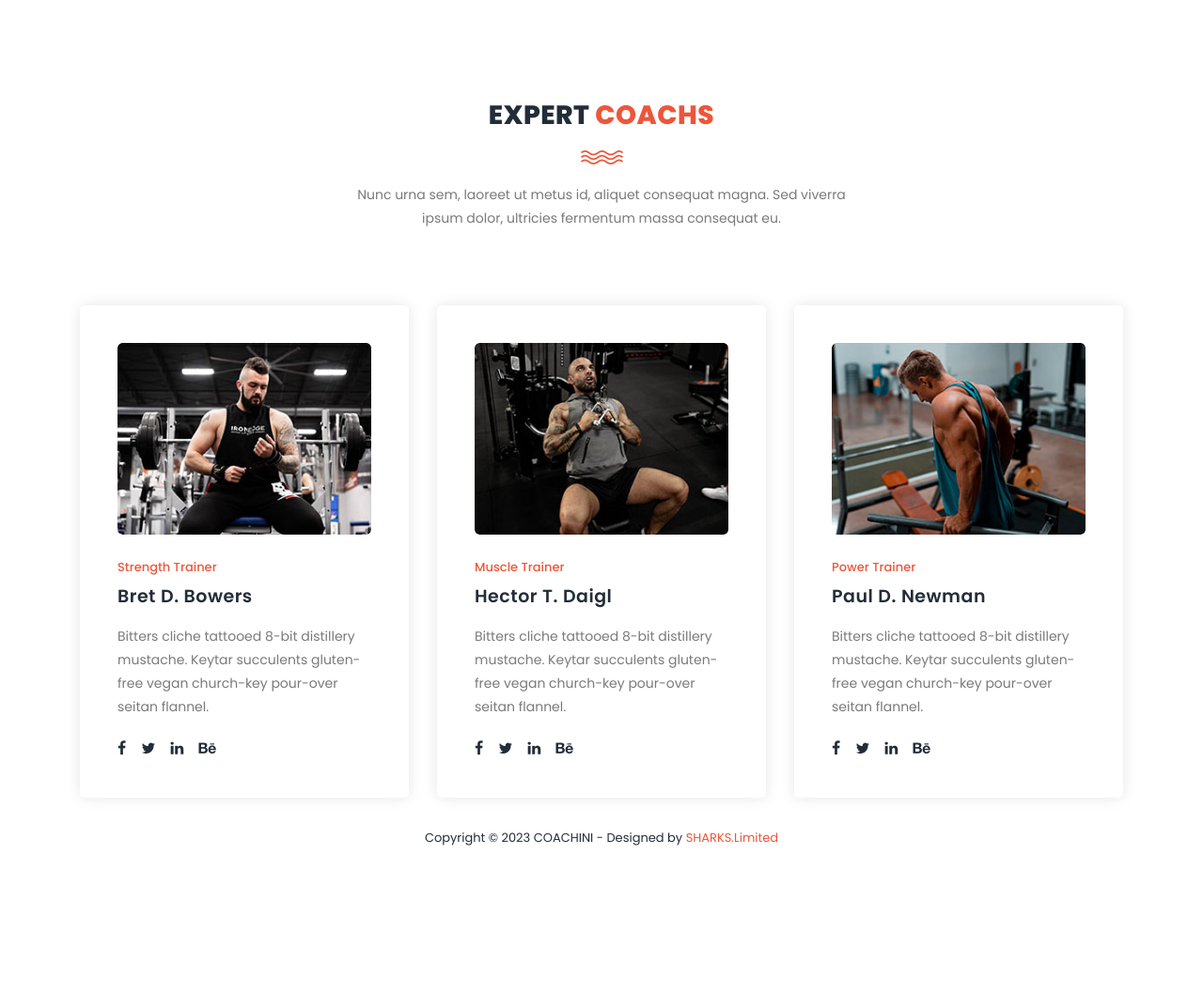
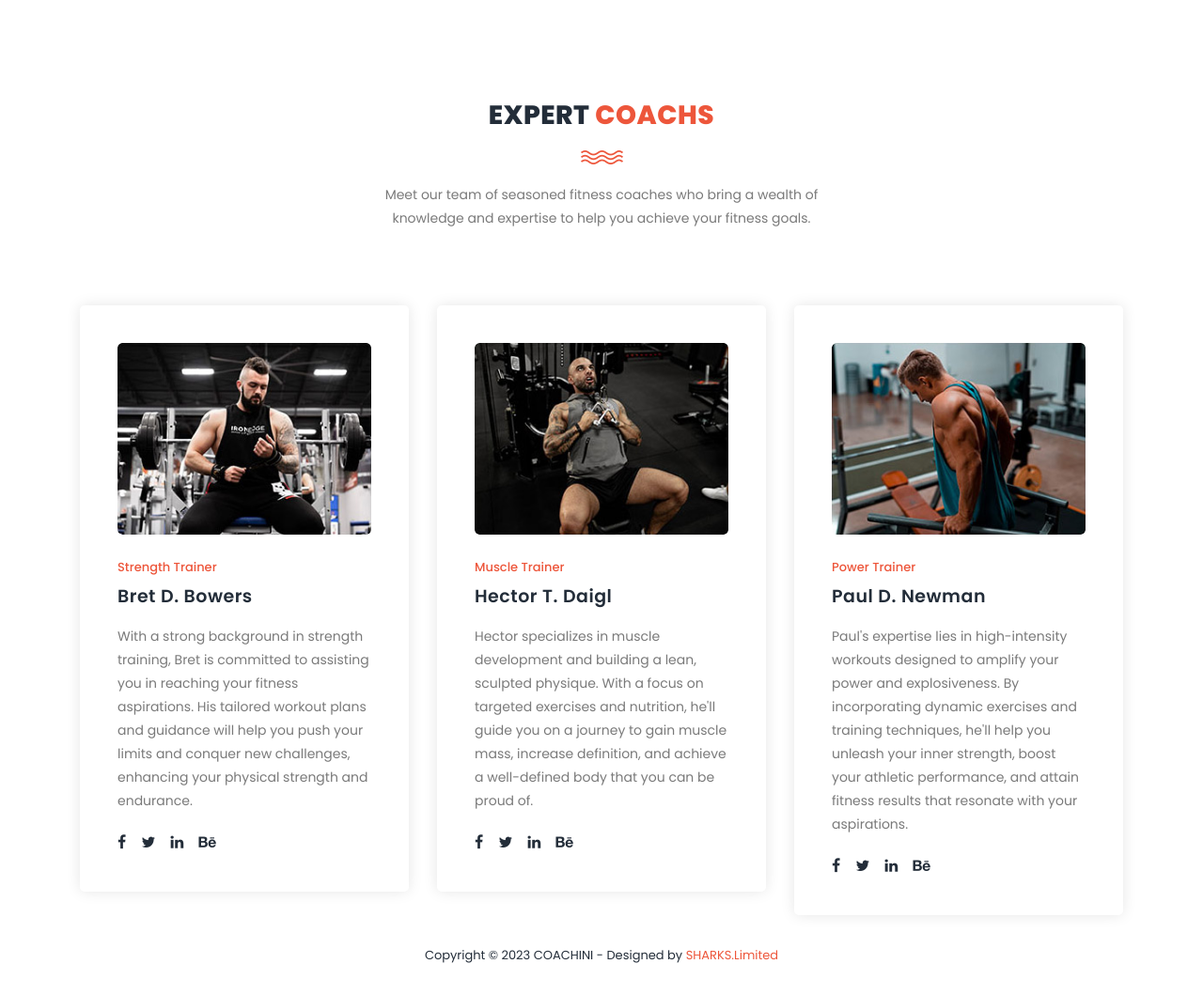
Before and after one commit to Sharks-Limited/PROJECT_PYTHON, a Flask app: page / in a window 1280 px wide. Shown: the part 801-1860 px from the top of the page at 94% size. Before the commit the page ends 1701 px from the top, so only its background shows below. Run offline with Flask 3, Linux system fonts and the light colour scheme; some libraries are stand-ins or nearby versions.

Commit message:
minor fixes

```diff
--- a/Coach_Me/flask_app/templates/dashboard_admin.html
+++ b/Coach_Me/flask_app/templates/dashboard_admin.html
@@ -191,7 +191,6 @@
             </div>
 
         </div>
-        <p>dont forget to create a route for /users/show and template</p>
     </section>
 
 
--- a/Coach_Me/flask_app/templates/dashboard_user.html
+++ b/Coach_Me/flask_app/templates/dashboard_user.html
@@ -58,7 +58,7 @@
                                         class="text-danger">{{user.first_name}}</span></a></li>
 
                             <li class="main-button">
-                                <form action="/logout" method="post" class="dropdown-item">
+                                <form action="/logout" method="post">
                                     <input type="submit" value="Logout" class="btn btn-danger">
                                 </form>
                             </li>
--- a/Coach_Me/flask_app/templates/landing_page.html
+++ b/Coach_Me/flask_app/templates/landing_page.html
@@ -94,7 +94,7 @@
                     <div class="section-heading">
                         <h2>Expert <em>Coachs</em></h2>
                         <img src="{{ url_for('static', filename='assets/images/line-dec.png') }}" alt="">
-                        <p>Nunc urna sem, laoreet ut metus id, aliquet consequat magna. Sed viverra ipsum dolor, ultricies fermentum massa consequat eu.</p>
+                        <p>Meet our team of seasoned fitness coaches who bring a wealth of knowledge and expertise to help you achieve your fitness goals.</p>
                     </div>
                 </div>
             </div>
@@ -108,7 +108,7 @@
                         <div class="down-content">
                             <span>Strength Trainer</span>
                             <h4>Bret D. Bowers</h4>
-                            <p>Bitters cliche tattooed 8-bit distillery mustache. Keytar succulents gluten-free vegan church-key pour-over seitan flannel.</p>
+                            <p>With a strong background in strength training, Bret is committed to assisting you in reaching your fitness aspirations. His tailored workout plans and guidance will help you push your limits and conquer new challenges, enhancing your physical strength and endurance.</p>
                             <ul class="social-icons">
                                 <li><a href="#"><i class="fa fa-facebook"></i></a></li>
                                 <li><a href="#"><i class="fa fa-twitter"></i></a></li>
@@ -126,7 +126,7 @@
                         <div class="down-content">
                             <span>Muscle Trainer</span>
                             <h4>Hector T. Daigl</h4>
-                            <p>Bitters cliche tattooed 8-bit distillery mustache. Keytar succulents gluten-free vegan church-key pour-over seitan flannel.</p>
+                            <p>Hector specializes in muscle development and building a lean, sculpted physique. With a focus on targeted exercises and nutrition, he'll guide you on a journey to gain muscle mass, increase definition, and achieve a well-defined body that you can be proud of.</p>
                             <ul class="social-icons">
                                 <li><a href="#"><i class="fa fa-facebook"></i></a></li>
                                 <li><a href="#"><i class="fa fa-twitter"></i></a></li>
@@ -145,7 +145,7 @@
                         <div class="down-content">
                             <span>Power Trainer</span>
                             <h4>Paul D. Newman</h4>
-                            <p>Bitters cliche tattooed 8-bit distillery mustache. Keytar succulents gluten-free vegan church-key pour-over seitan flannel.</p>
+                            <p>Paul's expertise lies in high-intensity workouts designed to amplify your power and explosiveness. By incorporating dynamic exercises and training techniques, he'll help you unleash your inner strength, boost your athletic performance, and attain fitness results that resonate with your aspirations.</p>
                             <ul class="social-icons">
                                 <li><a href="#"><i class="fa fa-facebook"></i></a></li>
                                 <li><a href="#"><i class="fa fa-twitter"></i></a></li>
--- a/Coach_Me/flask_app/templates/my_program.html
+++ b/Coach_Me/flask_app/templates/my_program.html
@@ -56,12 +56,12 @@
                             <!-- <li class="scroll-to-section"><a href="">create</a></li>  -->
                             <li class="scroll-to-section"><a href="">Welcome <span
                                         class="text-danger">{{user.first_name}}</span></a></li>
-                            <li class="main-button scroll-to-section">
+                            <!-- <li class="main-button scroll-to-section">TEST</li> -->
+                            <li class="scroll-to-section">
                                 <form action="/logout" method="post">
                                     <input type="submit" value="Logout" class="btn btn-danger">
                                 </form>
                             </li>
-                            <li class="scroll-to-section"><a href="/dashboard_user">Go Back</a></li>
                         </ul>
                         <a class='menu-trigger'>
                             <span>Menu</span>
--- a/Coach_Me/flask_app/templates/plan_your_week.html
+++ b/Coach_Me/flask_app/templates/plan_your_week.html
@@ -116,6 +116,8 @@
                                             data-bs-target="#exampleModalCenter{{exercise.id}}"><span
                                                 class="text-danger">Exercice Name:</span>
                                             {{exercise.exercice_name}}</a>
+                                            <img src="{{ url_for('static', filename=exercise.exercice_picture.replace('flask_app/static/', '')) }}"
+                                            class="card-img-top w-25" alt="Exercise Image">
 
                                     </div>
                                     <!-- Edit modal -->
```
Also changed, not shown: Coach_Me/flask_app/static/img/barbell-bench-press.gif (added), Coach_Me/flask_app/static/img/barbell-bent-over-row.gif (added), Coach_Me/flask_app/static/img/first-trainer.jpg (added), Coach_Me/flask_app/static/img/third-trainer.jpg (added).
